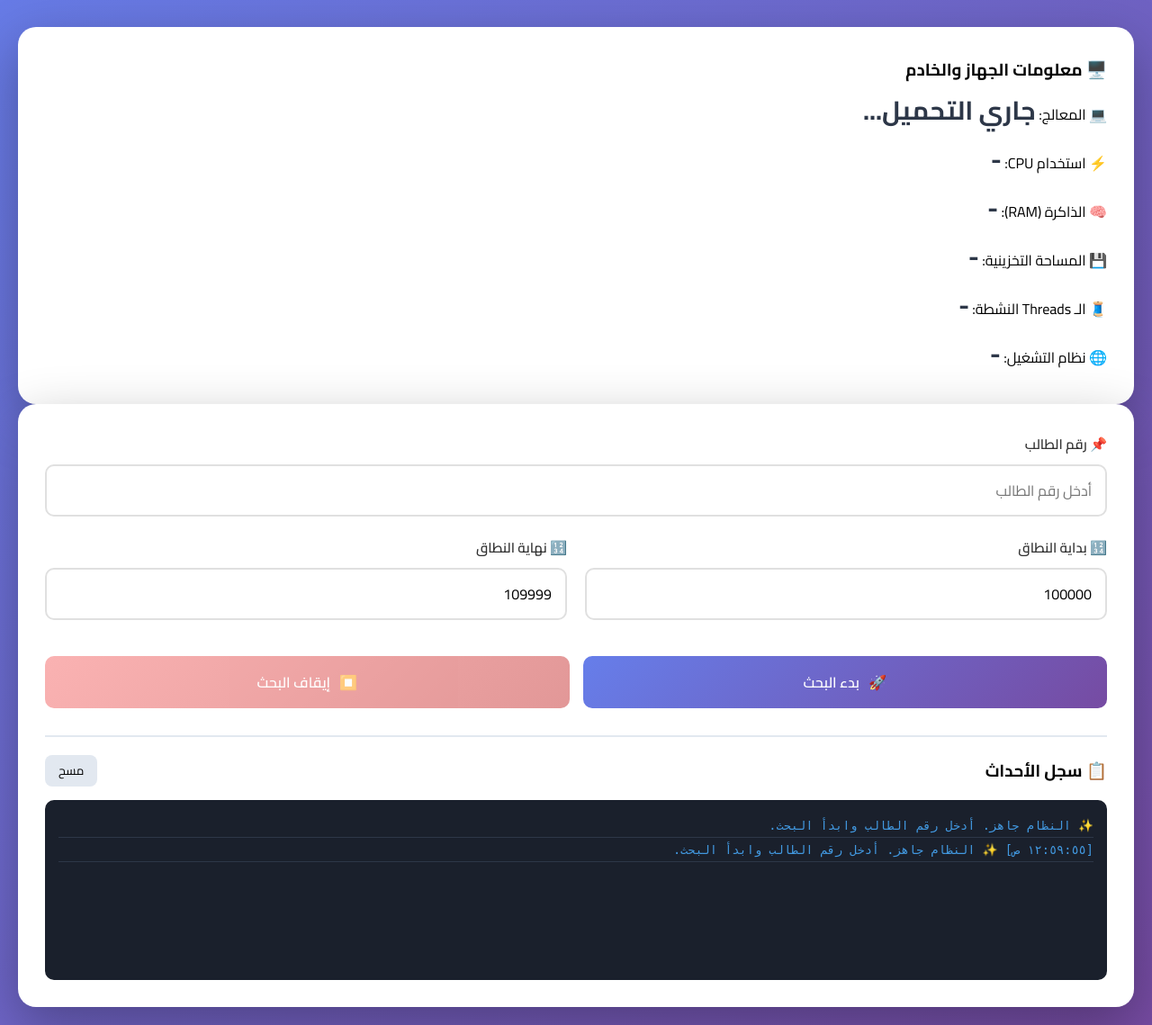
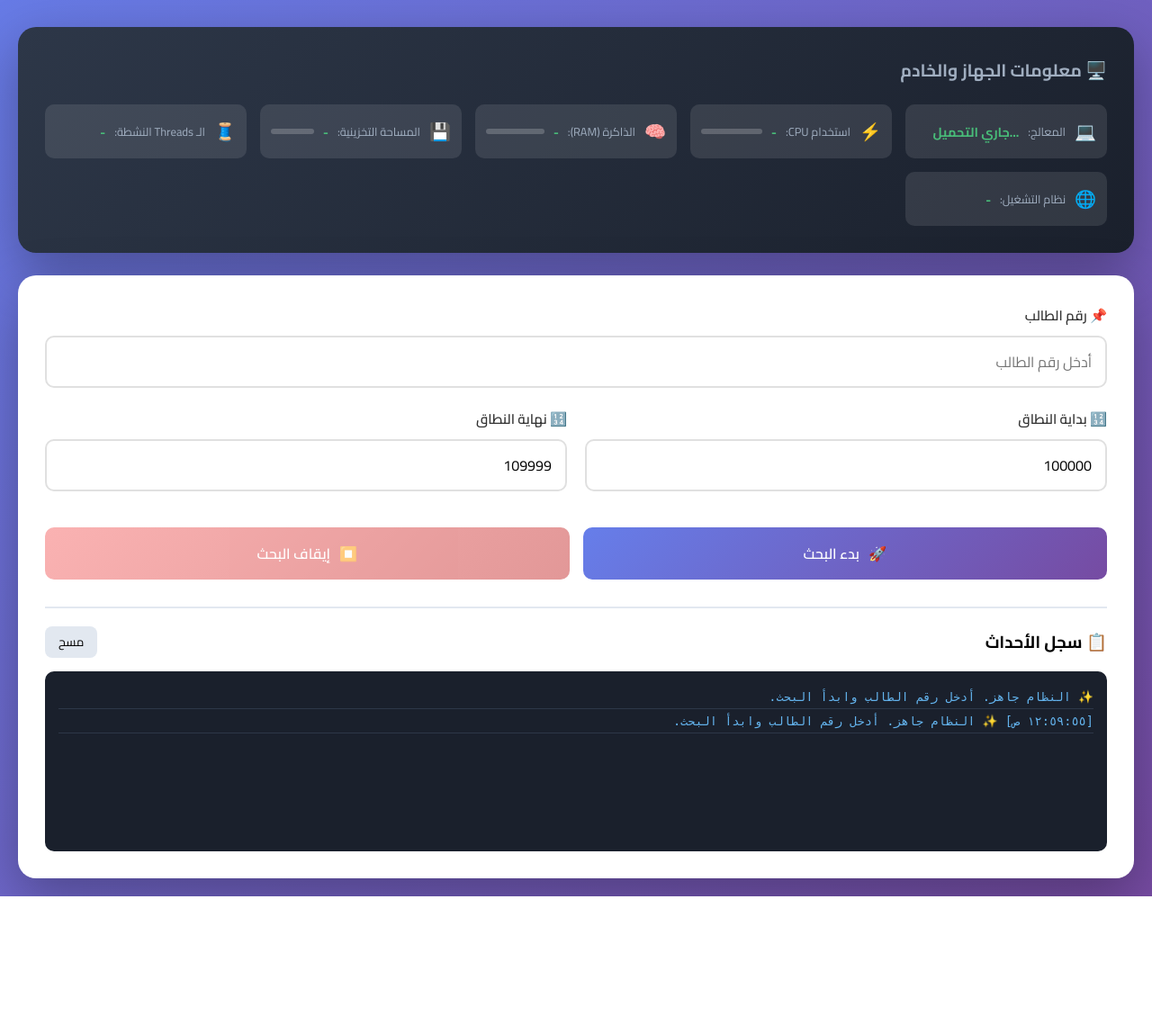
Before and after one commit to aladdin4220434/modren_get_password-, a Flask app: page / in a window 1280 px wide. Shown: the part 138-1277 px from the top of the page at 90% size. After the commit the page ends 1134 px from the top, so only its background shows below. Run offline with Flask 3, Linux system fonts and the light colour scheme.

Commit message:
Update style.css

```diff
--- a/static/style.css
+++ b/static/style.css
@@ -319,3 +319,106 @@ body {
         font-size: 1.5rem;
     }
 }
+
+
+/* أضف هذه التنسيقات في نهاية ملف style.css */
+
+/* System Info Card */
+.system-card {
+    margin-bottom: 25px;
+    background: linear-gradient(135deg, #2d3748 0%, #1a202c 100%);
+    color: white;
+}
+
+.system-card h3 {
+    margin-bottom: 20px;
+    color: #a0aec0;
+    font-size: 1.2rem;
+}
+
+.system-stats {
+    display: grid;
+    grid-template-columns: repeat(auto-fit, minmax(200px, 1fr));
+    gap: 15px;
+}
+
+.stat-item {
+    background: rgba(255,255,255,0.1);
+    padding: 12px;
+    border-radius: 10px;
+    display: flex;
+    align-items: center;
+    gap: 10px;
+    flex-wrap: wrap;
+}
+
+.stat-icon {
+    font-size: 1.2rem;
+}
+
+.stat-name {
+    color: #a0aec0;
+    font-size: 0.8rem;
+}
+
+.stat-value {
+    font-weight: bold;
+    color: #48bb78;
+    font-size: 0.9rem;
+    direction: ltr;
+    display: inline-block;
+}
+
+.mini-bar {
+    flex: 1;
+    height: 6px;
+    background: rgba(255,255,255,0.2);
+    border-radius: 3px;
+    overflow: hidden;
+}
+
+.mini-bar-fill {
+    height: 100%;
+    background: #48bb78;
+    width: 0%;
+    transition: width 0.3s;
+}
+
+/* Speed Cards */
+.speed-card .stat-value, .instant-speed-card .stat-value {
+    font-size: 1.5rem;
+    color: #f6ad55;
+}
+
+.stat-sub {
+    font-size: 0.7rem;
+    color: #718096;
+    margin-top: 5px;
+}
+
+.instant-speed-card .stat-value {
+    color: #fbbf24;
+    animation: pulse-glow 1s infinite;
+}
+
+@keyframes pulse-glow {
+    0%, 100% { text-shadow: 0 0 0px #fbbf24; }
+    50% { text-shadow: 0 0 5px #fbbf24; }
+}
+
+/* تحسين السجلات */
+.log-entry.info {
+    color: #63b3ed;
+}
+
+.log-entry.success {
+    color: #68d391;
+}
+
+.log-entry.warning {
+    color: #f6ad55;
+}
+
+.log-entry.error {
+    color: #fc8181;
+}
```
